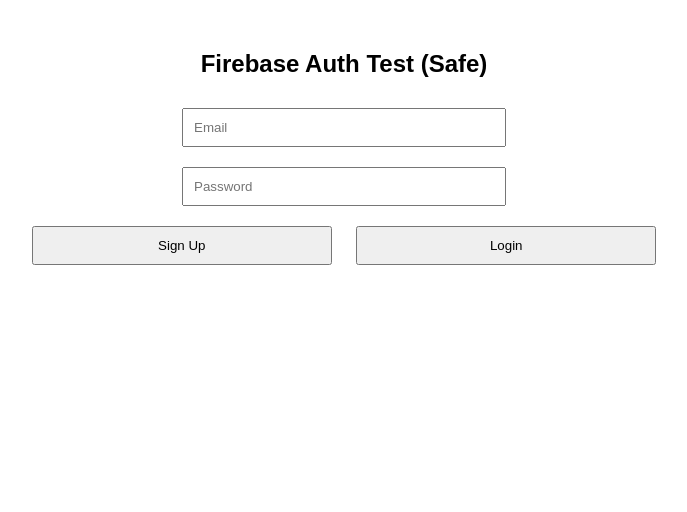
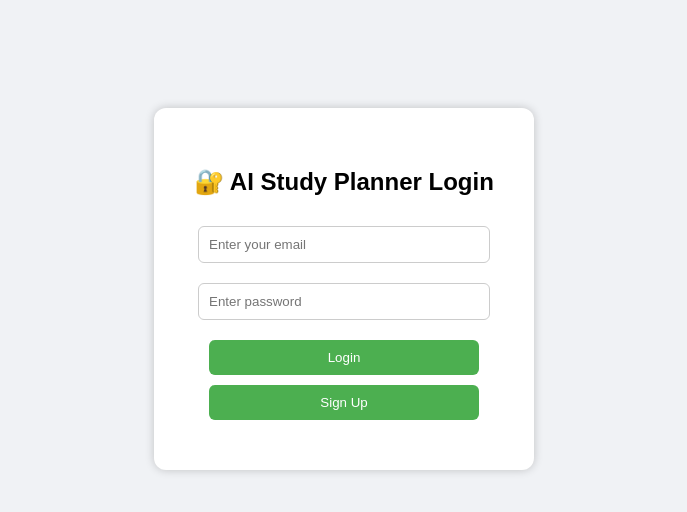
Before and after one commit to tanmaypathak12/ai-study-planner, a plain HTML site: page index.html in a window 1280 px wide. Shown: the whole page, without its empty margins (296-983 px from the left). Drawn offline with Linux system fonts and the light colour scheme; no server answers.

Commit message:
Update index.html

```diff
--- a/index.html
+++ b/index.html
@@ -1,39 +1,66 @@
 <!DOCTYPE html>
-<html>
+<html lang="en">
 <head>
   <meta charset="UTF-8">
-  <title>Firebase Auth Test</title>
+  <title>AI Study Planner - Login</title>
   <style>
     body {
-      font-family: sans-serif;
+      font-family: Arial;
       text-align: center;
-      margin-top: 50px;
+      background: #f0f2f5;
+      padding-top: 100px;
     }
-    input, button {
+    .container {
+      background: white;
+      padding: 40px;
+      margin: auto;
+      border-radius: 12px;
+      box-shadow: 0 0 10px rgba(0,0,0,0.2);
+      width: 300px;
+    }
+    input {
+      width: 90%;
       padding: 10px;
-      margin: 10px;
-      width: 80%;
-      max-width: 300px;
+      margin: 10px 0;
+      border-radius: 6px;
+      border: 1px solid #ccc;
+    }
+    button {
+      width: 90%;
+      padding: 10px;
+      margin-top: 10px;
+      border: none;
+      background-color: #4CAF50;
+      color: white;
+      border-radius: 6px;
+      cursor: pointer;
+    }
+    button:hover {
+      background-color: #45a049;
+    }
+    .error {
+      color: red;
+      margin-top: 10px;
     }
   </style>
 </head>
 <body>
-  <h2>Firebase Auth Test (Safe)</h2>
+  <div class="container">
+    <h2>🔐 AI Study Planner Login</h2>
+    <input type="email" id="email" placeholder="Enter your email" required><br>
+    <input type="password" id="password" placeholder="Enter password" required><br>
 
-  <input type="email" id="email" placeholder="Email"><br>
-  <input type="password" id="password" placeholder="Password"><br>
+    <button onclick="login()">Login</button>
+    <button onclick="signup()">Sign Up</button>
 
-  <button onclick="signup()">Sign Up</button>
-  <button onclick="login()">Login</button>
+    <div id="msg" class="error"></div>
+  </div>
 
-  <p id="msg"></p>
+  <!-- Firebase SDKs -->
+  <script type="module">
+    import { initializeApp } from "https://www.gstatic.com/firebasejs/9.24.0/firebase-app.js";
+    import { getAuth, createUserWithEmailAndPassword, signInWithEmailAndPassword, onAuthStateChanged } from "https://www.gstatic.com/firebasejs/9.24.0/firebase-auth.js";
 
-  <!-- ✅ Firebase v8 CDN (simple, non-module version) -->
-  <script src="https://www.gstatic.com/firebasejs/8.10.1/firebase-app.js"></script>
-  <script src="https://www.gstatic.com/firebasejs/8.10.1/firebase-auth.js"></script>
-
-  <script>
-    // ✅ Initialize Firebase
     const firebaseConfig = {
       apiKey: "AIzaSyD_NKY1UkgsGWKdbVCISFRaADuXtbG4-Ys",
       authDomain: "ai-study-planner-f2a0f.firebaseapp.com",
@@ -43,73 +70,43 @@
       appId: "1:211749204675:web:8877ab086c461f78f4a876"
     };
 
-    firebase.initializeApp(firebaseConfig);
+    const app = initializeApp(firebaseConfig);
+    const auth = getAuth(app);
 
-    function signup() {
+    // Auto-redirect if user already logged in
+    onAuthStateChanged(auth, user => {
+      if (user) {
+        window.location.href = "dashboard.html";
+      }
+    });
+
+    window.signup = function () {
       const email = document.getElementById("email").value;
       const password = document.getElementById("password").value;
       const msg = document.getElementById("msg");
 
-      firebase.auth().createUserWithEmailAndPassword(email, password)
+      createUserWithEmailAndPassword(auth, email, password)
         .then(() => {
-          msg.textContent = "✅ Account created successfully!";
+          window.location.href = "dashboard.html";
         })
         .catch(error => {
           msg.textContent = "❌ " + error.message;
         });
-    }
+    };
 
-    function login() {
+    window.login = function () {
       const email = document.getElementById("email").value;
       const password = document.getElementById("password").value;
       const msg = document.getElementById("msg");
 
-      firebase.auth().signInWithEmailAndPassword(email, password)
+      signInWithEmailAndPassword(auth, email, password)
         .then(() => {
-          msg.textContent = "✅ Login successful!";
+          window.location.href = "dashboard.html";
         })
         .catch(error => {
           msg.textContent = "❌ " + error.message;
         });
-    }
+    };
   </script>
 </body>
 </html>
-<script>
-  firebase.initializeApp(firebaseConfig);
-
-  firebase.auth().onAuthStateChanged((user) => {
-    if (user) {
-      // If already logged in, redirect to dashboard
-      window.location.href = "dashboard.html";
-    }
-  });
-
-  function signup() {
-    const email = document.getElementById("email").value;
-    const password = document.getElementById("password").value;
-    const msg = document.getElementById("msg");
-
-    firebase.auth().createUserWithEmailAndPassword(email, password)
-      .then(() => {
-        window.location.href = "dashboard.html"; // Redirect after signup
-      })
-      .catch(error => {
-        msg.textContent = "❌ " + error.message;
-      });
-  }
-
-  function login() {
-    const email = document.getElementById("email").value;
-    const password = document.getElementById("password").value;
-    const msg = document.getElementById("msg");
-
-    firebase.auth().signInWithEmailAndPassword(email, password)
-      .then(() => {
-        window.location.href = "dashboard.html"; // Redirect after login
-      })
-      .catch(error => {
-        msg.textContent = "❌ " + error.message;
-      });
-  }
-</script>
```
